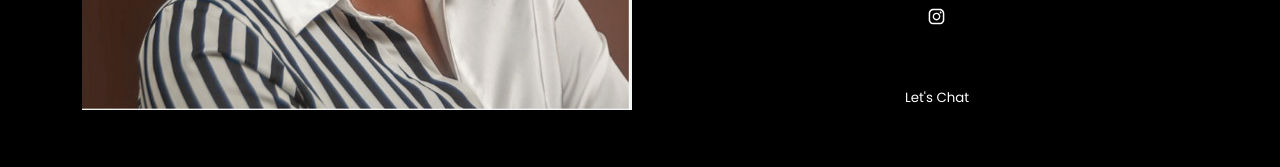
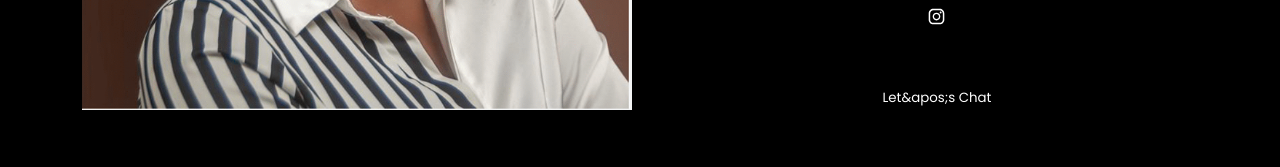
Before and after one commit to nitin5901/nitin_sr_portfolio, a Next.js app: page /about in a window 1280 px wide. Shown: the part 630-797 px from the top of the page. Built offline with nearby package versions, Linux system fonts and the light colour scheme; a web font is replaced by a local one.

Commit message:
Vercel Deployment Error Fix

```diff
--- a/pages/about/index.js
+++ b/pages/about/index.js
@@ -16,7 +16,7 @@ const AboutMe = function (){
                     />
                 </section>
                 <section style={{width: "45%",}}>
-                    <h2 className={styles.salutation}>Hi, I'm <span>Nitin</span></h2>
+                    <h2 className={styles.salutation}>Hi, I&apos;m <span>Nitin</span></h2>
                     <p className={styles.description}>
                         A final year student at Bennett University, major in ECE. I started coding since I was
                         in my High School which was very heavily focused on C++ and OOP. My journey with web development
@@ -41,7 +41,7 @@ const AboutMe = function (){
                             <Image src={"/line.svg"} alt={""} width={"30"} height={"40"} />
                             <Link href={"#"}> <Image src={"/twitter.svg"} alt={"Twitter"} width={"25"} height={"25"} /> </Link>
                         </div>
-                        <Button title={"Let's Chat"} style={{width: "230px"}}/>
+                        <Button title={"Let&apos;s Chat"} style={{width: "230px"}}/>
                     </div>
 
                 </section>
--- a/pages/index.js
+++ b/pages/index.js
@@ -7,7 +7,7 @@ export default function Home() {
   return (
     <div id={"root"} className={styles.root}>
         <section style={{width: "45%"}}>
-            <h2 className={styles.salutation}>Hello, I'm <span>Nitin Singh </span></h2>
+            <h2 className={styles.salutation}>Hello, I&apos;m <span>Nitin Singh </span></h2>
             <p className={styles.description}>
                 I love building tools that are user-friendly, simple and delightful. I have developed a working style that leans to flexibility , clarity and collaboration in any project be it small or a large one. I am currently looking for a new role as a frontend developer. Hire Me!
             </p>
```
Also changed, not shown: .eslintrc.json.
